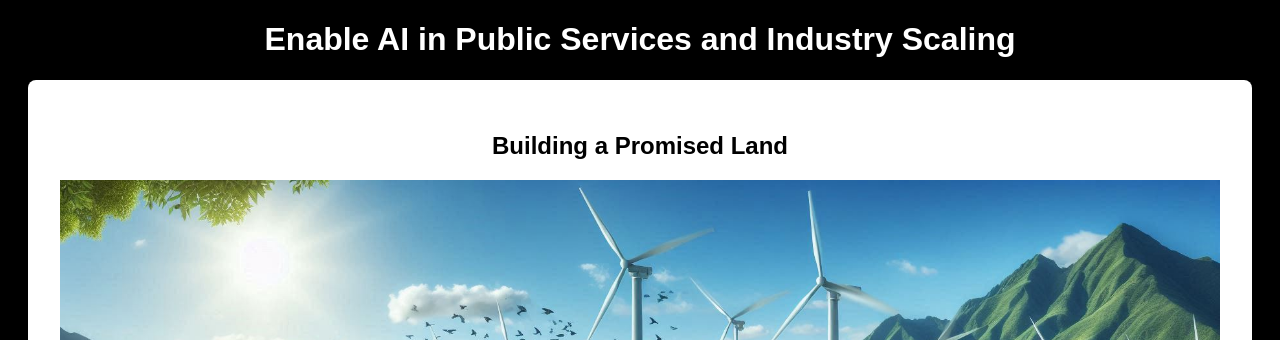
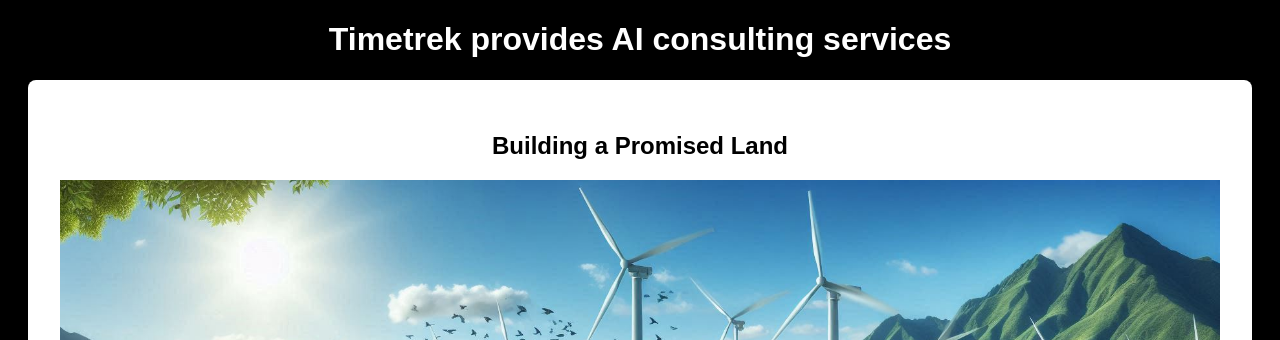
Before and after one commit to TianyiDataAnalyst/AI_project_UI, a Flask app: page / in a window 1280 px wide. Shown: the part 90-430 px from the top of the page. Run offline with Flask 3, Linux system fonts and the light colour scheme.

Commit message:
update index

```diff
--- a/templates/index.html
+++ b/templates/index.html
@@ -119,7 +119,7 @@
         </ul>
     </nav>
 
-    <h1>Enable AI in Public Services and Industry Scaling</h1>
+    <h1>Timetrek provides AI consulting services</h1>
     <div class="container">
         <h2 class="text-center">Building a Promised Land</h2>
         <img src="{{ url_for('static', filename='images/Designer.jpeg') }}"
```
